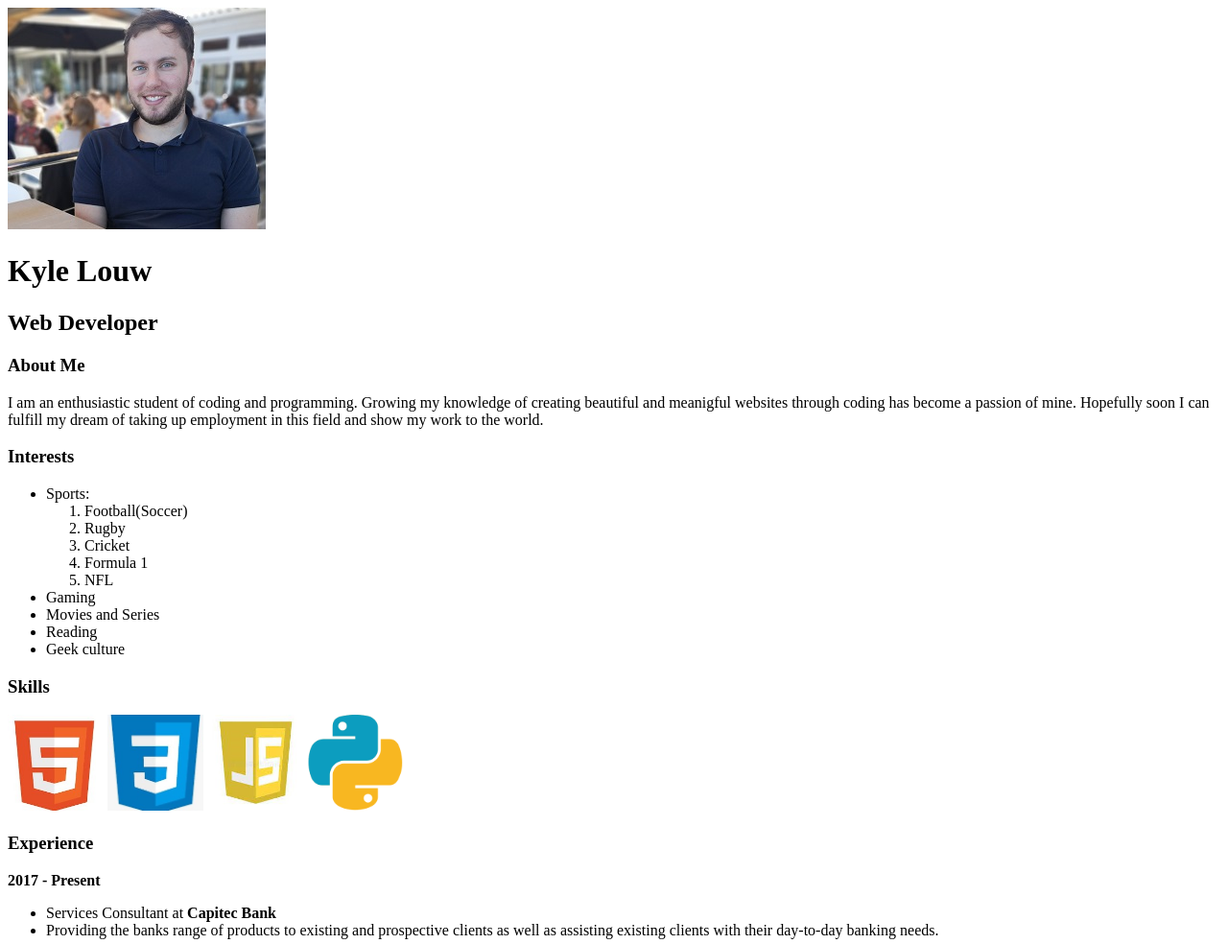
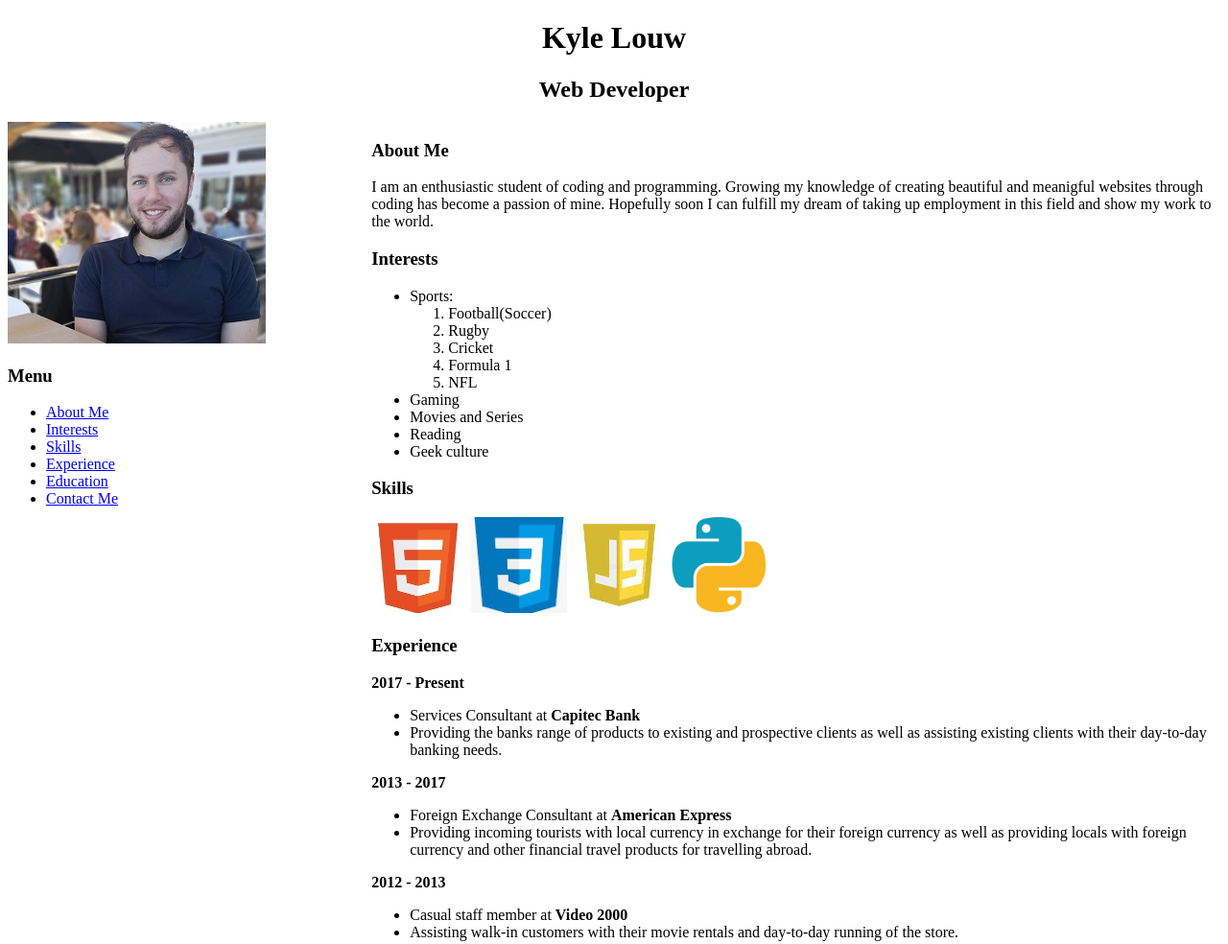
Before and after one commit to KCLouw/resume2022, a plain HTML site: page index.html in a window 1280 px wide. Shown: the top 984 px of the page at 96% size. Drawn offline with Linux system fonts and the light colour scheme.

Commit message:
Layout
Added semantic elements to add meaning to my code as well as some style for display purposes

```diff
--- a/index.html
+++ b/index.html
@@ -1,24 +1,68 @@
 <!DOCTYPE html>
 <html lang="en">
+
 <head>
     <meta name="description" content="Digital resume of Kyle Louw">
     <meta charset="UTF-8">
     <meta http-equiv="X-UA-Compatible" content="IE=edge">
     <meta name="viewport" content="width=device-width, initial-scale=1.0">
     <title>Kyle Louw Resume</title>
+    <style>
+        aside {
+            float: left;
+            display: block;
+            width: 30%;
+        }
+
+        article {
+            display: block;
+            width: 70%;
+            float: right;
+        }
+
+        header {
+            text-align: center;
+        }
+        footer{
+            display: block;
+            clear: both;
+        }
+    </style>
 </head>
+
 <body>
-    <img src="images/Me-min.jpg" alt="Picture of Kyle Louw">
-    <hgroup>
+    <header>
         <h1>Kyle Louw</h1>
         <h2>Web Developer</h2>
-    </hgroup>
-    <h3>About Me</h3>
+    </header>
+<section>
+    <aside>
+        <img src="images/Me-min.jpg" alt="Picture of Kyle Louw">
+        <nav>
+            <h3>Menu</h3>
+            <ul>
+                <li><a href="#about-me">About Me</a></li>
+                <li><a href="#interests">Interests</a></li>
+                <li><a href="#skills">Skills</a></li>
+                <li><a href="#experience">Experience</a></li>
+                <li><a href="#education">Education</a></li>
+                <li><a href="#contact-me">Contact Me</a></li>
+            </ul>
+        </nav>
+    </aside>
+    <article>
+
+        <div>
+            <h3 id="about-me">About Me</h3>
             <p>I am an enthusiastic student of coding and programming.
-        Growing my knowledge of creating beautiful and meanigful websites through coding has become a passion of mine.
-        Hopefully soon I can fulfill my dream of taking up employment in this field and show my work to the world.
+                Growing my knowledge of creating beautiful and meanigful websites through coding has become a passion of
+                mine.
+                Hopefully soon I can fulfill my dream of taking up employment in this field and show my work to the
+                world.
             </p>
-    <h3>Interests</h3>
+        </div>
+        <div>
+            <h3 id="interests">Interests</h3>
             <ul>
                 <li>Sports:
                     <ol>
@@ -34,12 +78,16 @@
                 <li>Reading</li>
                 <li>Geek culture</li>
             </ul>
-    <h3>Skills</h3>
+        </div>
+        <div>
+            <h3 id="skills">Skills</h3>
             <img src="images/html5 logo.jpg" alt="HTML5 Logo" width="100px" height="100px">
             <img src="images/CSS Logo.jpg" alt="CSS Logo" width="100px" height="100px">
             <img src="images/JavaScript Logo.jpg" alt="JavaScript Logo" width="100px" height="100px">
             <img src="images/python logo.png" alt="Python Logo" width="100px" height="100px">
-    <h3>Experience</h3>
+        </div>
+        <div>
+            <h3 id="experience">Experience</h3>
             <b>2017 - Present</b>
             <ul>
                 <li>Services Consultant at <b>Capitec Bank</b></li>
@@ -60,7 +108,9 @@
                 <li>Assisting walk-in customers with their movie rentals and day-to-day running
                     of the store.</li>
             </ul>
-    <h3>Education</h3>
+        </div>
+        <div>
+            <h3 id="education">Education</h3>
             <b>2021</b>
             <ol>
                 <li>Web Design Certificate from <b>CodeSpace Academy</b></li>
@@ -75,11 +125,23 @@
             <ol>
                 <li>Matric Certificate from <b>Bosmansdam High School</b></li>
             </ol>
-    <h3>Contact Me</h3>
+        </div>
+
+    </article>
+</section>
+    <footer>
+        <div>
+            <h3 id="contact-me">Contact Me</h3>
             <p>Phone number: 0829741127</p>
             <p>Email Address: klouw07@gmail.com</p>
+        </div>
+        <div>
             <h3>Social Media</h3>
             <a href="https://linkedin.com/in/kyle-louw-562737134" target="_blank">LinkedIn</a>
             <a href="https://github.com/KCLouw" target="_blank">Github</a>
+        </div>
+    </footer>
+
 </body>
+
 </html>
```
Lines whose indentation alone changed are shown as unchanged.
